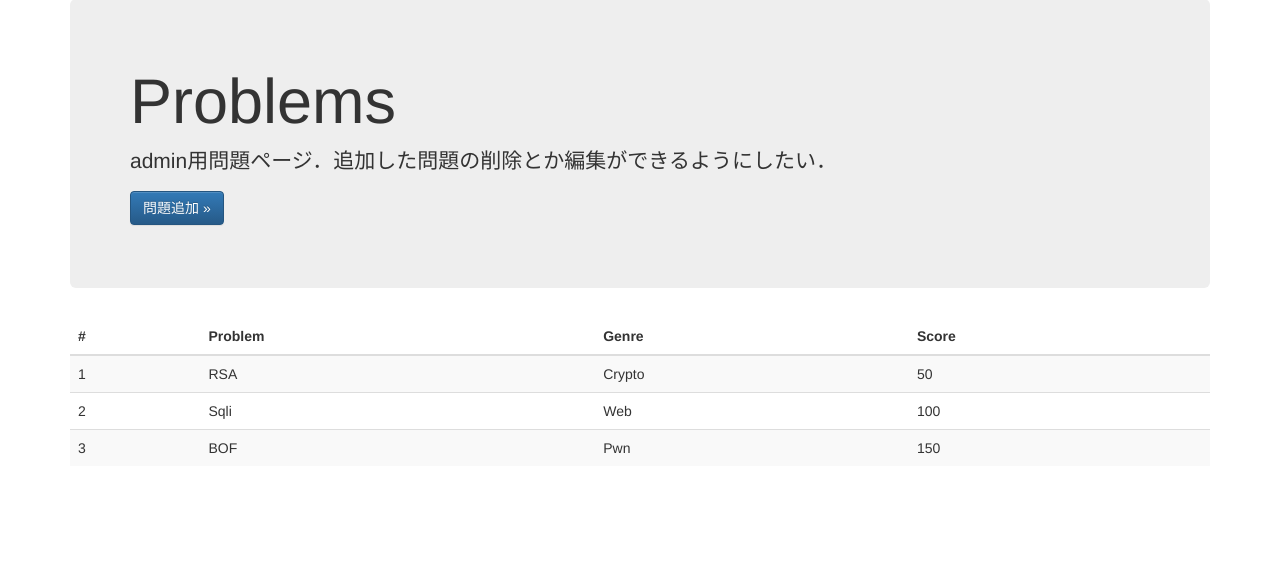
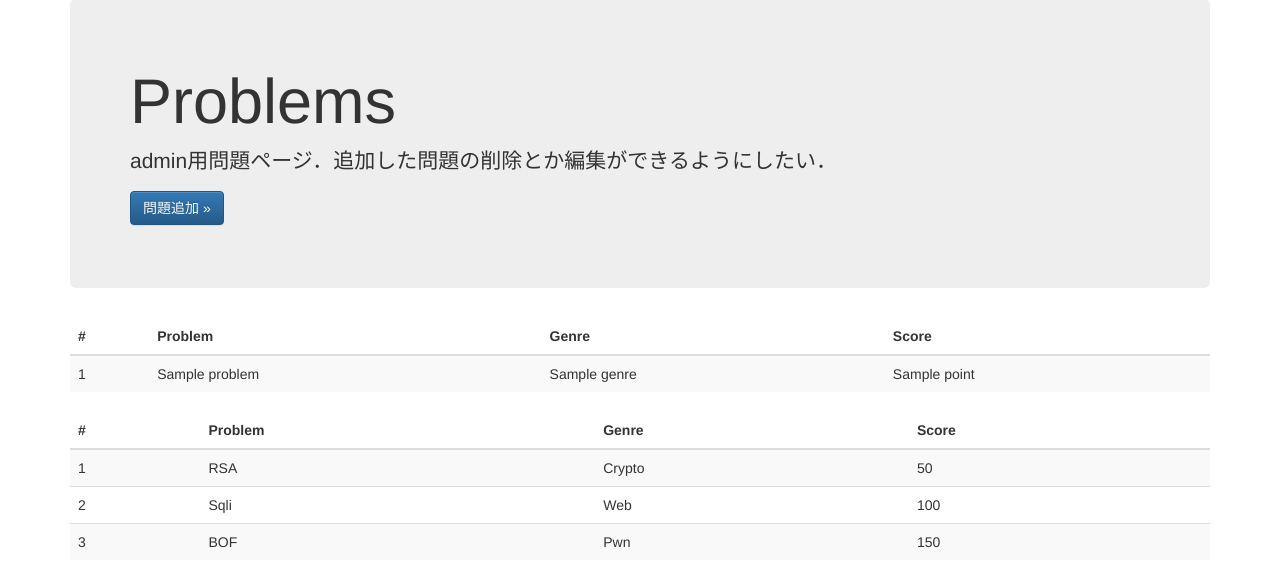
Before and after one commit to 73spica/ctf_platform, a Flask app: template app/admin/templates/problem_for_admin.html in a window 1280 px wide. Shown: the part 71-658 px from the top of the page. Run offline with Flask 2, Linux system fonts and the light colour scheme; the template is opened without the code that fills it: most values are stand-ins (such as "Sample title", 1, 10 or a date in 2020); parts of the project's set-up code (start-up, migrations or seed data) failed here and were passed over; some libraries are stand-ins or nearby versions.

Commit message:
adminの方もdbから問題表示するように

```diff
--- a/app/admin/admin.py
+++ b/app/admin/admin.py
@@ -38,7 +38,8 @@ def logout():
 
 @app.route("/problem")
 def problem():
-    return render_template("problem_for_admin.html")
+    problems = Problems.select()
+    return render_template("problem_for_admin.html", problems=problems)
 
 @app.route("/adding_problems",methods=['GET','POST'])
 def adding_problems():
--- a/app/admin/templates/problem_for_admin.html
+++ b/app/admin/templates/problem_for_admin.html
@@ -6,6 +6,26 @@
     <p>admin用問題ページ．追加した問題の削除とか編集ができるようにしたい．</p>
     <p><a class="btn btn-primary" href="adding_problems" role="button">問題追加 &raquo;</a></p>
   </div>
+  <table class="table table-striped">
+    <thead>
+      <tr>
+        <th>#</th>
+        <th>Problem</th>
+        <th>Genre</th>
+        <th>Score</th>
+      </tr>
+    </thead>
+    <tbody>
+      {% for problem in problems %}
+      <tr>
+        <td>{{ loop.index }}</td>
+        <td>{{ problem['name'] }}</td>
+        <td>{{ problem['genre'] }}</td>
+        <td>{{ problem['point'] }}</td>
+      </tr>
+      {% endfor %}
+    </tbody>
+  </table>
   <table class="table table-striped">
     <thead>
       <tr>
```
